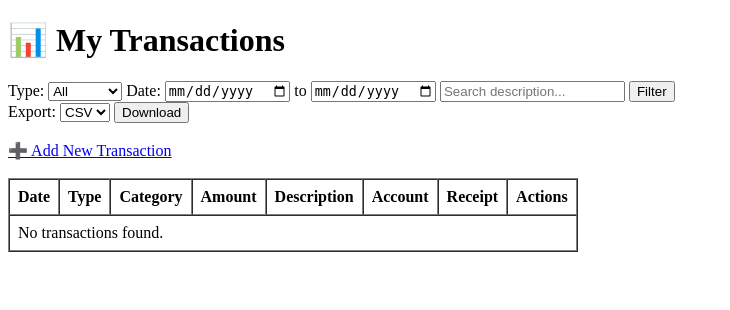
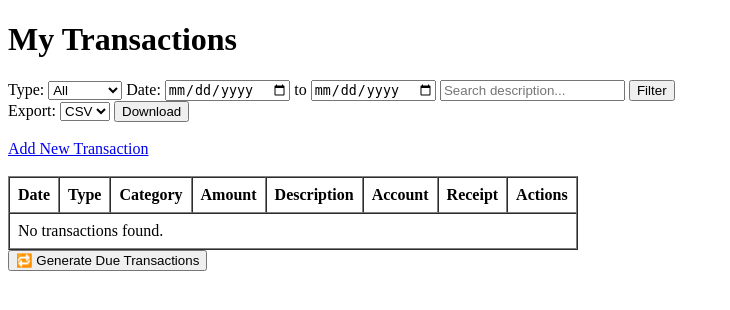
Before and after one commit to KrishnaVCherukupalli/Big_Data_Final_Proj, a Flask app: page /transactions in a window 1280 px wide. Shown: the top 310 px of the page, without its empty margins (0-730 px from the left). Run offline with Flask 2, Linux system fonts and the light colour scheme; the visitor is signed in with stand-in values (Sample User, id 1); data that the repository does not hold is empty.

Commit message:
Added generate recurring transaction button in transaction page

```diff
--- a/templates/transactions.html
+++ b/templates/transactions.html
@@ -4,7 +4,7 @@
     <title>My Transactions</title>
 </head>
 <body>
-    <h1>📊 My Transactions</h1>
+    <h1>My Transactions</h1>
 
     {% if alert %}
     <p style="color:red;">{{ alert }}</p>
@@ -33,7 +33,7 @@
     </form>
 
     <br>
-    <a href="/add_transaction">➕ Add New Transaction</a>
+    <a href="/add_transaction">Add New Transaction</a>
     <br><br>
 
     <table border="1" cellpadding="8" cellspacing="0">
@@ -75,5 +75,9 @@
             {% endfor %}
         </tbody>
     </table>
+    <form action="/generate_recurring">
+        <button type="submit">🔁 Generate Due Transactions</button>
+    </form>
+
 </body>
 </html>
```
